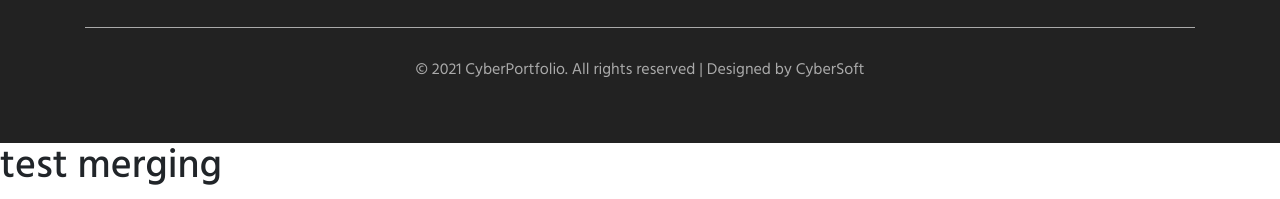
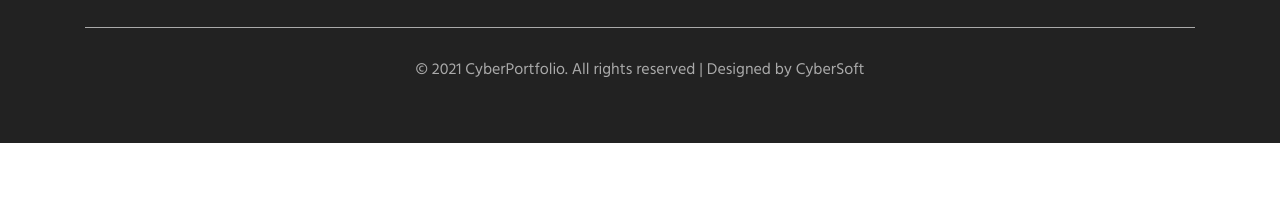
Before and after one commit to minhtruyen98/bc32_portfolio, a plain HTML site: page index.html in a window 1280 px wide. Shown: the part 3333-3532 px from the top of the page. After the commit the page ends 3476 px from the top, so only its background shows below. Drawn offline with nearby package versions, Linux system fonts and the light colour scheme.

Commit message:
test merge 2

```diff
--- a/index.html
+++ b/index.html
@@ -356,7 +356,6 @@
             <p class="footer__copyright">© 2021 CyberPortfolio. All rights reserved | Designed by <a href="#">CyberSoft</a></p>
         </div>
     </footer>
-    <h1>test merging</h1>
     <!-- Optional JavaScript -->
     <!-- jQuery first, then Popper.js, then Bootstrap JS -->
     <script src="https://code.jquery.com/jquery-3.3.1.slim.min.js"
```
